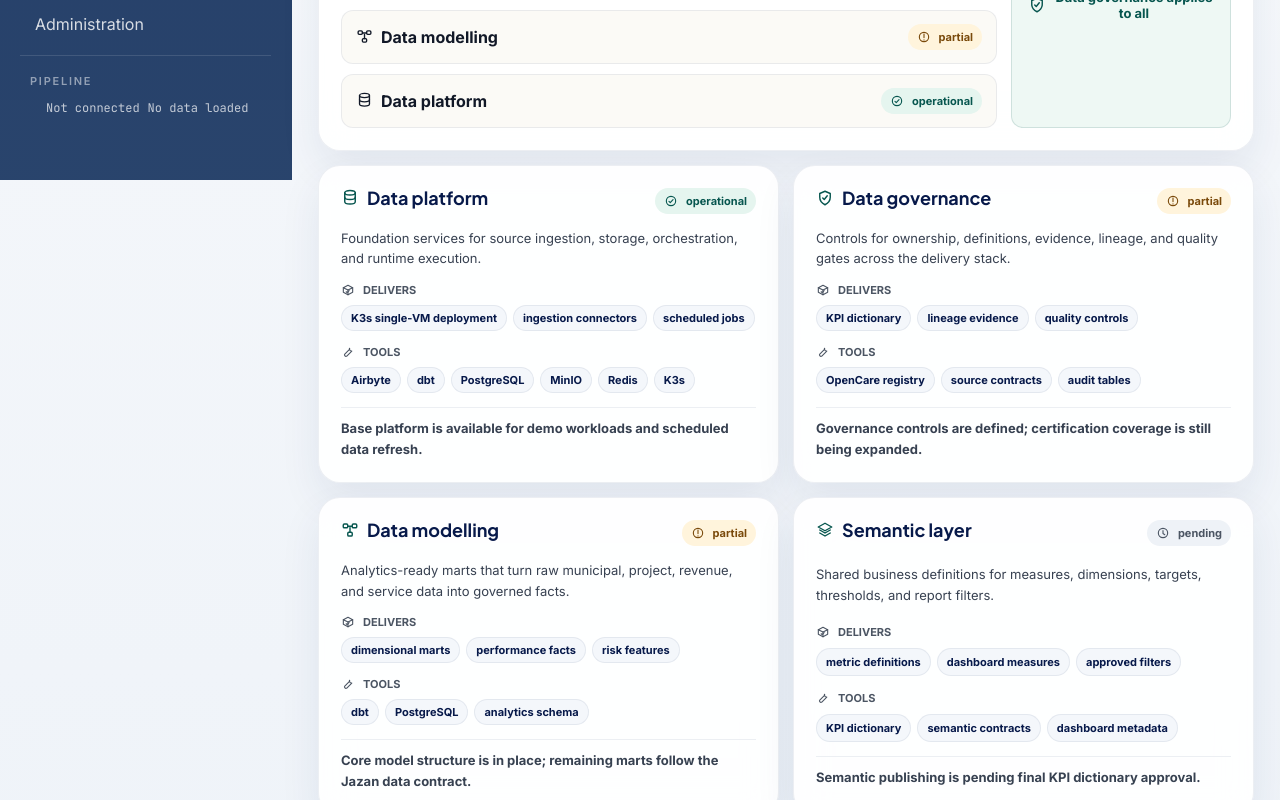
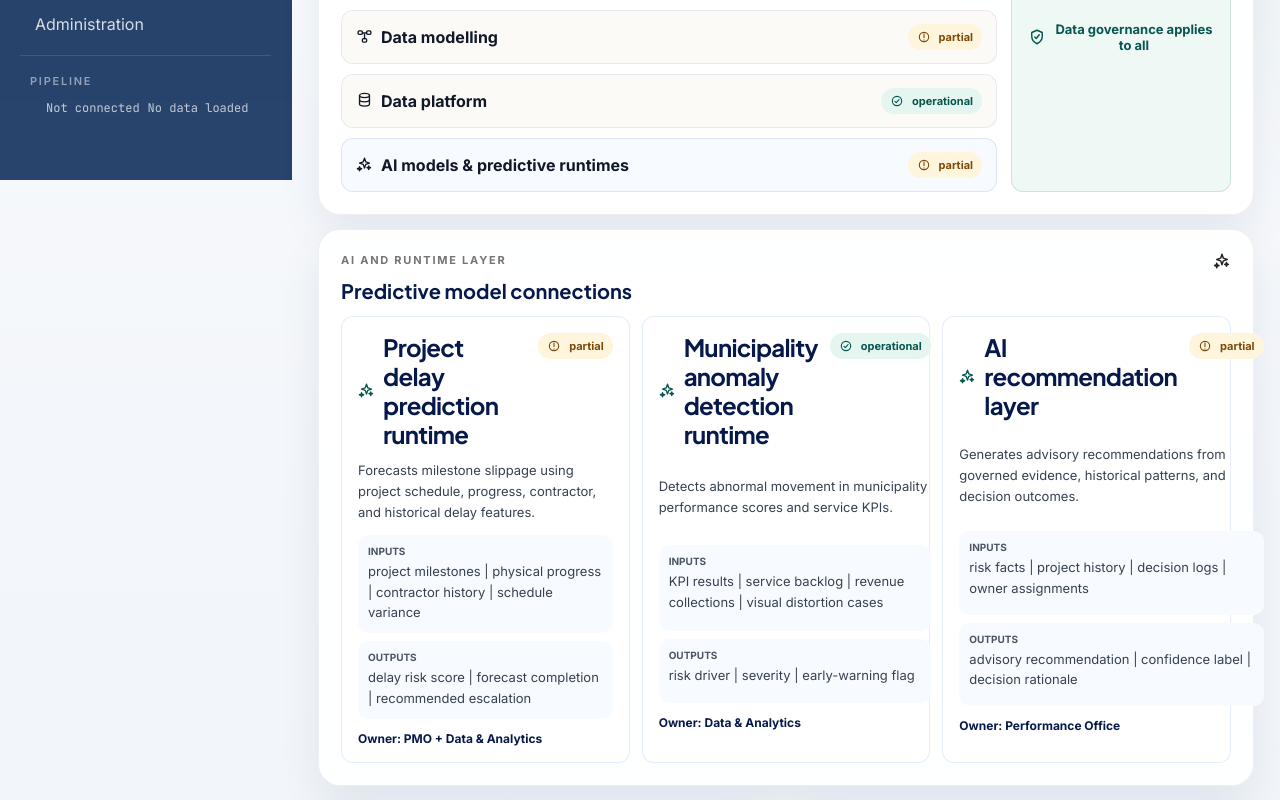
Before and after one commit to maraqa1/opencare-platform, a Next.js app in the folder apps/portal/: page /jazan-performance/data-analytics-dashboards/delivery-components in a window 1280 px wide. Shown: the part 620-1420 px from the top of the page. Built offline with nearby package versions, Linux system fonts and the light colour scheme.

Commit message:
Add Jazan AI runtime connections to pillar 3

```diff
--- a/apps/portal/app/jazan-performance/[pillar]/page.tsx
+++ b/apps/portal/app/jazan-performance/[pillar]/page.tsx
@@ -124,6 +124,15 @@ type DeliveryComponent = {
   icon: DeliveryIconName;
 };
 
+type ModelRuntimeConnection = {
+  title: string;
+  status: DeliveryStatus;
+  description: string;
+  inputs: string[];
+  outputs: string[];
+  owner: string;
+};
+
 type DeliveryIconName =
   | "bar-chart"
   | "database"
@@ -135,7 +144,8 @@ type DeliveryIconName =
   | "partial"
   | "clock"
   | "package"
-  | "wrench";
+  | "wrench"
+  | "spark";
 
 const emptyStrategicAlignmentWorkspace: StrategicAlignmentWorkspace = {
   summary: {
@@ -321,10 +331,10 @@ const deliveryComponents: DeliveryComponent[] = [
     id: "data-platform",
     title: "Data platform",
     status: "operational",
-    description: "Foundation services for source ingestion, storage, orchestration, and runtime execution.",
-    delivers: ["K3s single-VM deployment", "ingestion connectors", "scheduled jobs"],
-    tools: ["Airbyte", "dbt", "PostgreSQL", "MinIO", "Redis", "K3s"],
-    note: "Base platform is available for demo workloads and scheduled data refresh.",
+    description: "Foundation services for source ingestion, storage, orchestration, model serving, and runtime execution.",
+    delivers: ["K3s single-VM deployment", "ingestion connectors", "scheduled jobs", "runtime endpoints"],
+    tools: ["Airbyte", "dbt", "PostgreSQL", "MinIO", "Redis", "K3s", "R runtimes"],
+    note: "Base platform is available for demo workloads, scheduled refresh, and predictive runtime execution.",
     icon: "database",
   },
   {
@@ -341,20 +351,20 @@ const deliveryComponents: DeliveryComponent[] = [
     id: "data-modelling",
     title: "Data modelling",
     status: "partial",
-    description: "Analytics-ready marts that turn raw municipal, project, revenue, and service data into governed facts.",
-    delivers: ["dimensional marts", "performance facts", "risk features"],
-    tools: ["dbt", "PostgreSQL", "analytics schema"],
-    note: "Core model structure is in place; remaining marts follow the Jazan data contract.",
+    description: "Analytics-ready marts and feature sets that turn raw municipal, project, revenue, and service data into governed facts.",
+    delivers: ["dimensional marts", "performance facts", "risk features", "model-ready feature tables"],
+    tools: ["dbt", "PostgreSQL", "analytics schema", "feature marts"],
+    note: "Core model structure is in place; predictive features support early-warning model runtimes.",
     icon: "network",
   },
   {
     id: "semantic-layer",
     title: "Semantic layer",
     status: "pending",
-    description: "Shared business definitions for measures, dimensions, targets, thresholds, and report filters.",
-    delivers: ["metric definitions", "dashboard measures", "approved filters"],
-    tools: ["KPI dictionary", "semantic contracts", "dashboard metadata"],
-    note: "Semantic publishing is pending final KPI dictionary approval.",
+    description: "Shared business definitions for measures, dimensions, targets, thresholds, model inputs, and report filters.",
+    delivers: ["metric definitions", "dashboard measures", "approved filters", "model input definitions"],
+    tools: ["KPI dictionary", "semantic contracts", "dashboard metadata", "model registry metadata"],
+    note: "Semantic publishing is pending final KPI dictionary approval and model input certification.",
     icon: "layers",
   },
   {
@@ -374,6 +384,33 @@ const stackComponents = [
   deliveryComponents[3],
   deliveryComponents[2],
   deliveryComponents[0],
+];
+
+const modelRuntimeConnections: ModelRuntimeConnection[] = [
+  {
+    title: "Project delay prediction runtime",
+    status: "partial",
+    description: "Forecasts milestone slippage using project schedule, progress, contractor, and historical delay features.",
+    inputs: ["project milestones", "physical progress", "contractor history", "schedule variance"],
+    outputs: ["delay risk score", "forecast completion", "recommended escalation"],
+    owner: "PMO + Data & Analytics",
+  },
+  {
+    title: "Municipality anomaly detection runtime",
+    status: "operational",
+    description: "Detects abnormal movement in municipality performance scores and service KPIs.",
+    inputs: ["KPI results", "service backlog", "revenue collections", "visual distortion cases"],
+    outputs: ["risk driver", "severity", "early-warning flag"],
+    owner: "Data & Analytics",
+  },
+  {
+    title: "AI recommendation layer",
+    status: "partial",
+    description: "Generates advisory recommendations from governed evidence, historical patterns, and decision outcomes.",
+    inputs: ["risk facts", "project history", "decision logs", "owner assignments"],
+    outputs: ["advisory recommendation", "confidence label", "decision rationale"],
+    owner: "Performance Office",
+  },
 ];
 
 async function getPillar(pillarId: string) {
@@ -510,6 +547,14 @@ function DeliveryIcon({ name, size = 16, className }: { name: DeliveryIconName;
       return (
         <svg {...common}>
           <path d="M14.5 5.5a4 4 0 0 0 4 5L10 19a2.5 2.5 0 0 1-3.5-3.5l8.5-8.5a4 4 0 0 0-.5-1.5z" />
+        </svg>
+      );
+    case "spark":
+      return (
+        <svg {...common}>
+          <path d="M12 3l1.8 5.2L19 10l-5.2 1.8L12 17l-1.8-5.2L5 10l5.2-1.8L12 3z" />
+          <path d="M5 15l.8 2.2L8 18l-2.2.8L5 21l-.8-2.2L2 18l2.2-.8L5 15z" />
+          <path d="M18 14l.7 1.8 1.8.7-1.8.7L18 19l-.7-1.8-1.8-.7 1.8-.7L18 14z" />
         </svg>
       );
     default:
@@ -868,10 +913,11 @@ function PillarThreeOverviewPage({ pillar }: { pillar: JazanPillar }) {
         </div>
         <p>
           Build the governed data foundation every other pillar runs on - the platform, the governance, the models, a
-          semantic layer that turns governed KPIs into consistent metrics, and the visualisations on top.
+          semantic layer that turns governed KPIs into consistent metrics, the predictive runtimes that score risk, and
+          the visualisations on top.
         </p>
         <div className="jazan-method-chain compact" aria-label="Data analytics delivery method">
-          {["Platform", "Govern", "Model", "Semantic", "Visualise"].map((step) => (
+          {["Platform", "Govern", "Model", "Predict", "Semantic", "Visualise"].map((step) => (
             <span key={step}>{step}</span>
           ))}
         </div>
@@ -905,6 +951,11 @@ function PillarThreeOverviewPage({ pillar }: { pillar: JazanPillar }) {
             <strong>-</strong>
             <p>target &gt;95% - pending</p>
           </article>
+          <article className="jazan-warning-metric">
+            <span>Predictive runtimes connected</span>
+            <strong>2 / 3</strong>
+            <p>early-warning and anomaly live</p>
+          </article>
         </div>
       </section>
 
@@ -937,6 +988,41 @@ function PillarThreeOverviewPage({ pillar }: { pillar: JazanPillar }) {
       <section className="panel jazan-workspace-section">
         <div className="jazan-section-header">
           <div>
+            <p className="eyebrow">AI and predictive runtimes</p>
+            <h2>Model connections</h2>
+          </div>
+          <DeliveryIcon name="spark" size={18} className="section-icon" />
+        </div>
+        <div className="delivery-model-grid">
+          {modelRuntimeConnections.map((model) => (
+            <article className="delivery-model-card" key={model.title}>
+              <header>
+                <div className="delivery-card-title">
+                  <DeliveryIcon name="spark" size={17} />
+                  <h3>{model.title}</h3>
+                </div>
+                <DeliveryStatusChip status={model.status} />
+              </header>
+              <p>{model.description}</p>
+              <div className="delivery-model-flow">
+                <div>
+                  <span>Inputs</span>
+                  <p>{model.inputs.join(" | ")}</p>
+                </div>
+                <div>
+                  <span>Outputs</span>
+                  <p>{model.outputs.join(" | ")}</p>
+                </div>
+              </div>
+              <strong>Owner: {model.owner}</strong>
+            </article>
+          ))}
+        </div>
+      </section>
+
+      <section className="panel jazan-workspace-section">
+        <div className="jazan-section-header">
+          <div>
             <p className="eyebrow">Dependencies</p>
             <h2>Data sources & dependencies</h2>
           </div>
@@ -959,9 +1045,9 @@ function PillarThreeOverviewPage({ pillar }: { pillar: JazanPillar }) {
           <p className="eyebrow">Linked use case - partially live</p>
           <h2>Performance data & dashboards</h2>
           <p>
-            The platform, the early-warning models, and the dashboards feeding pillar 4 are running today. Full certified
-            coverage across all domains and the semantic layer light up as the remaining sources connect and pillar 2
-            publishes its KPI dictionary.
+            The platform, the predictive early-warning runtimes, and the dashboards feeding pillar 4 are running today.
+            Full certified coverage across all domains, the AI recommendation layer, and the semantic layer light up as
+            the remaining sources connect and pillar 2 publishes its KPI dictionary.
           </p>
         </div>
         <div className="hero-actions">
@@ -1019,11 +1105,53 @@ export function PillarThreeDeliveryComponentsPage({
                 <DeliveryStatusChip status={component.status} />
               </article>
             ))}
+            <article className="delivery-stack-row model-runtime">
+              <div className="delivery-stack-title">
+                <DeliveryIcon name="spark" size={17} />
+                <span>AI models & predictive runtimes</span>
+              </div>
+              <DeliveryStatusChip status="partial" />
+            </article>
           </div>
           <aside className="delivery-governance-spine">
             <DeliveryIcon name="shield" size={18} />
             <span>Data governance applies to all</span>
           </aside>
+        </div>
+      </section>
+
+      <section className="panel jazan-workspace-section">
+        <div className="jazan-section-header">
+          <div>
+            <p className="eyebrow">AI and runtime layer</p>
+            <h2>Predictive model connections</h2>
+          </div>
+          <DeliveryIcon name="spark" size={18} className="section-icon" />
+        </div>
+        <div className="delivery-model-grid">
+          {modelRuntimeConnections.map((model) => (
+            <article className="delivery-model-card" key={model.title}>
+              <header>
+                <div className="delivery-card-title">
+                  <DeliveryIcon name="spark" size={17} />
+                  <h3>{model.title}</h3>
+                </div>
+                <DeliveryStatusChip status={model.status} />
+              </header>
+              <p>{model.description}</p>
+              <div className="delivery-model-flow">
+                <div>
+                  <span>Inputs</span>
+                  <p>{model.inputs.join(" | ")}</p>
+                </div>
+                <div>
+                  <span>Outputs</span>
+                  <p>{model.outputs.join(" | ")}</p>
+                </div>
+              </div>
+              <strong>Owner: {model.owner}</strong>
+            </article>
+          ))}
         </div>
       </section>
 
```
Also changed, not shown: apps/portal/app/globals.css.
